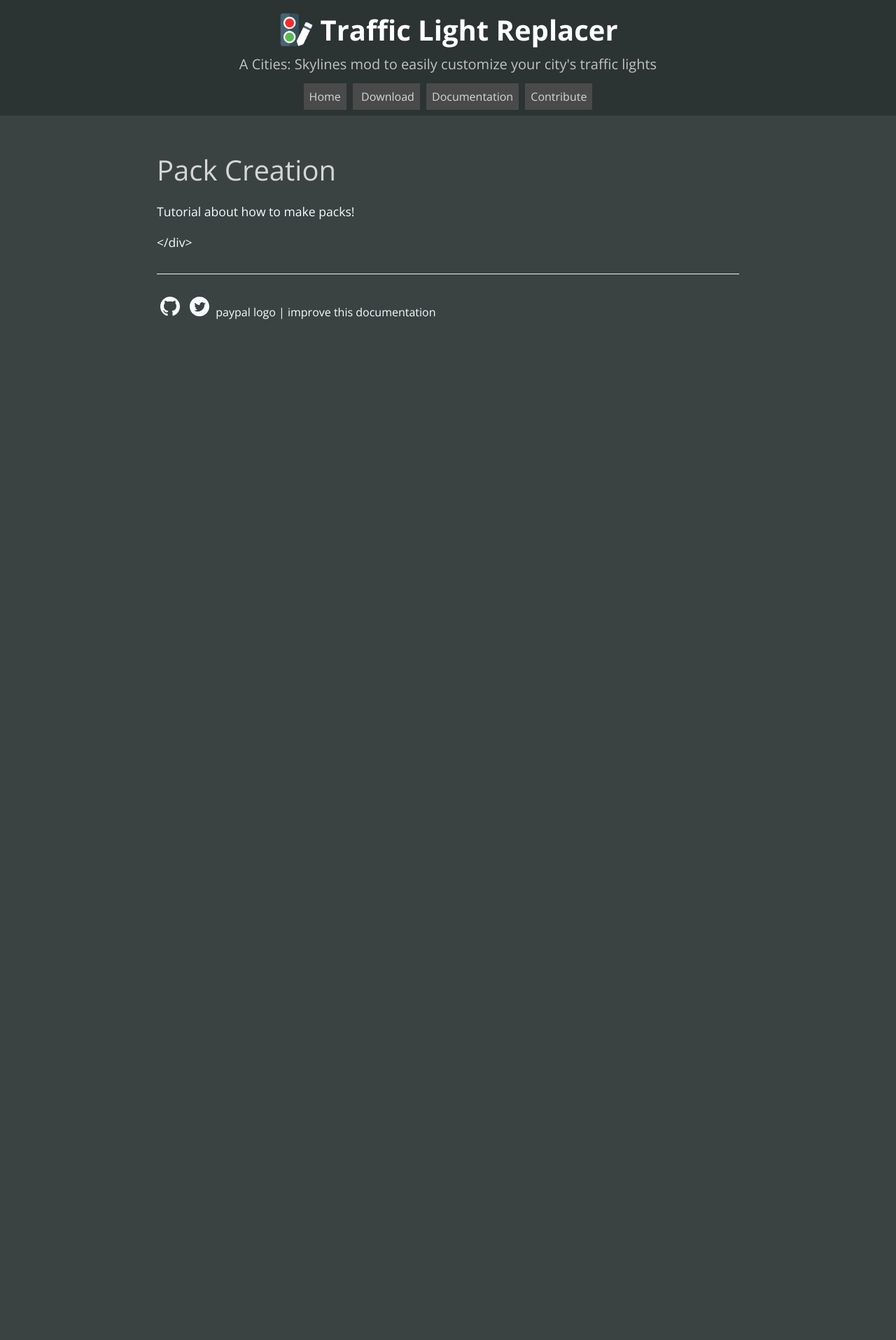
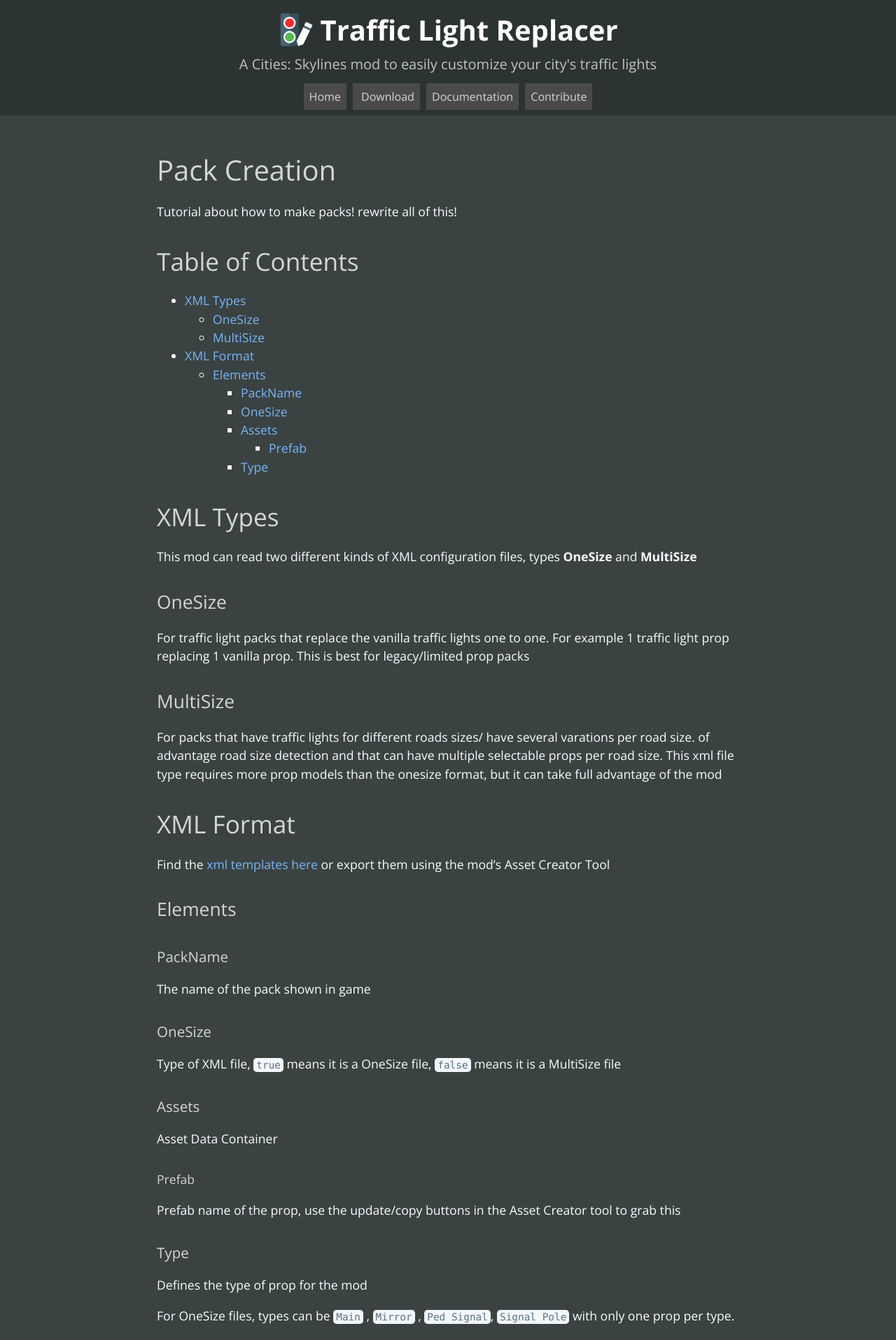
Before and after one commit to Cgameworld/TrafficLightReplacer-Site, a Jekyll site: the page built from pack-creation.md, in a window 1280 px wide. Shown: the top 1915 px of the page at 70% size. Built offline with Jekyll 4.4.1, drawn with Linux system fonts in a browser that asks for light colours; nearby versions of some CDN libraries; a style sheet for code colours, icons or effects is not loaded; before the commit the page ends 900 px from its top, so only the background shows below that; some of the changed text lies outside the part shown.

Commit message:
init write prop article

````diff
--- a/_config.yml
+++ b/_config.yml
@@ -32,6 +32,8 @@
 
 permalink: /:categories/:title/
 
+markdown: kramdown
+
 # Exclude from processing.
 # The following items will not be processed, by default.
 # Any item listed under the `exclude:` key here will be automatically added to
--- a/_sass/variables.scss
+++ b/_sass/variables.scss
@@ -10,7 +10,7 @@
 // Text
 $section-headings-color: #d6d6d6 !default;
 $body-text-color: #f7fdff !default;
-$body-link-color: #1e6bb8 !default;
+$body-link-color: #79b5f9 !default;
 $blockquote-text-color: #819198 !default;
 
 // Code
--- a/pack-creation.md
+++ b/pack-creation.md
@@ -7,5 +7,68 @@
 order: 0
 ---
 Tutorial about how to make packs!
+rewrite all of this!
 
-</div>
+# Table of Contents
+{: .no_toc}
+
+* TOC
+{:toc}
+
+# XML Types
+
+This mod can read two different kinds of XML configuration files, types **OneSize** and **MultiSize**
+
+
+## OneSize
+For traffic light packs that replace the vanilla traffic lights one to one. For example 1 traffic light prop replacing 1 vanilla prop. This is best for legacy/limited prop packs
+
+## MultiSize
+For packs that have traffic lights for different roads sizes/ have several varations per road size. of advantage road size detection and that can have multiple selectable props per road size. This xml file type requires more prop models than the onesize format, but it can take full advantage of the mod
+
+# XML Format
+
+Find the [xml templates here](https://github.com/Cgameworld/TrafficLightReplacer/tree/master/TrafficLightReplacer/Templates) or export them using the mod's Asset Creator Tool
+
+## Elements
+
+### PackName
+The name of the pack shown in game
+
+### OneSize
+Type of XML file, ```true``` means it is a OneSize file, ```false``` means it is a MultiSize file
+
+### Assets
+Asset Data Container
+
+#### Prefab
+Prefab name of the prop, use the update/copy buttons in the Asset Creator tool to grab this
+
+### Type
+Defines the type of prop for the mod
+
+For OneSize files, types can be ```Main``` , ```Mirror``` , ```Ped Signal```, ```Signal Pole``` with only one prop per type.
+
+For Multisize files types can be ```Small```, ```Medium```, ```Large``` or ```Signal Pole```. Small, Medium and Large can be assigned to multiple assets, with each showing up as a new option in the mod's dropdown while Signal Pole can only be assigned to one prop.
+
+
+
+To load a custom prop pack, place a TLRConfig.xml file in the workshop asset folder when publishing.
+
+For testing, place a xml with any name in the TLRLocal folder generated by the mod’s Asset Creation Tool Window (enable in settings). Also check the “Load TLRLocal Folder” checkbox for the mod to load XMLs in that folder.
+
+XML templates can be exported with the Asset Creator Tool or can be found here: [xml templates](https://github.com/Cgameworld/TrafficLightReplacer/tree/master/TrafficLightReplacer/Templates)
+
+I’ll make a more detailed tutorial later on about this
+
+The mod reads files from
+
+C:\Program Files (x86)\Steam\steamapps\workshop\content\255710 (any enabled/subscribed subfolder) - file in workshop folder has to named TLRLocal.xml
+
+\AppData\Local\Colossal Order\Cities_Skylines\TLRLocal - can be named anything
+
+Two xml types exist, onesize and multisize. Onesize (mostly for legacy packs) replaces vanilla signals one to one , while multisize is the main custom implementation that has support for traffic light variations, etc.
+
+All the types (small, medium, large, signal pole) have to have at least one member otherwise the mod doesn’t work
+
+[url=https://github.com/Cgameworld/TrafficLightReplacer] GitHub page [/url]
````
